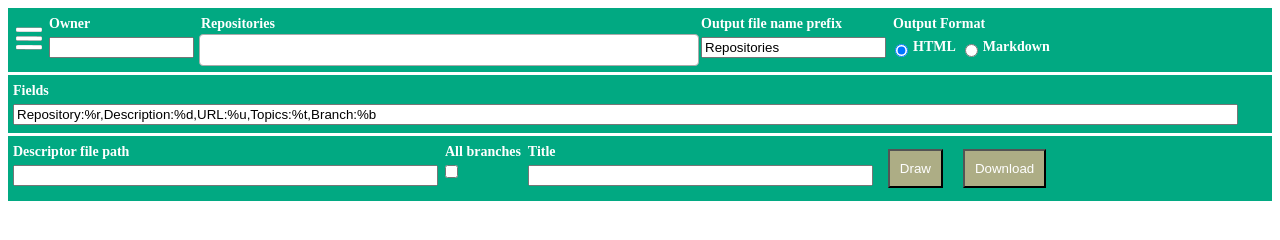
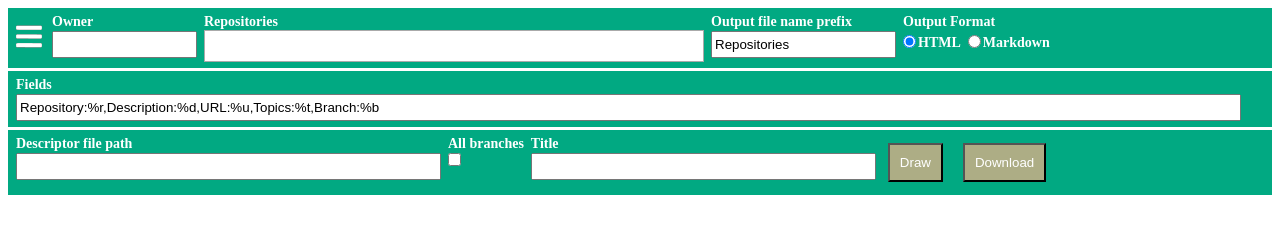
Before and after one commit to plan4hub/yoda, a plain HTML site: page docs/yoda-repositories.html in a window 1280 px wide. Drawn offline with nearby package versions, Linux system fonts and the light colour scheme; no server answers.

Commit message:
#304 #303

```diff
--- a/docs/yoda.css
+++ b/docs/yoda.css
@@ -1,5 +1,5 @@
 /*
- Copyright 2018 Hewlett Packard Enterprise Development LP
+ Copyright 2018-2023 Hewlett Packard Enterprise Development LP
 
 Permission is hereby granted, free of charge, to any person obtaining a copy of this software
 and associated documentation files (the "Software"), to deal in the Software without restriction,
@@ -28,25 +28,13 @@ body {
   --main-bg-color: #01a982;
 }
 
-/* HATE spinners */
-input::-webkit-outer-spin-button,
-input::-webkit-inner-spin-button {
-  -webkit-appearance: none;
-  margin: 0;
+.field {
+    margin: 3px 2px 3px 5px;
+    display: inline-block;
 }
 
-/* Firefox */
-input[type=number] {
-  -moz-appearance: textfield;
-}
-
-.field {
-    float: left;
-    box-sizing: border-box;
-    margin: 0 0 3px 0px;
-    position: relative;
-    display: inline-block;
-
+.frame .field input {
+    margin: 1px 0px 0px 0px;
 }
 
 .tooltip,
@@ -92,44 +80,39 @@ label {
 	font-weight: bold;
 	color: white;
 }
-select, input, label, textarea {
+
+select {
 	display: block;
     float: top;
-    margin: 5px 5px 2px 2px;
-}
-#countradio label {
-	display: inline;
-    float: left;
+    box-sizing:content-box;
 }
 
-#countradio input {
-	display: inline;
-    float: left;
+input, label, textarea {
+	display: block;
+    float: top;
+    box-sizing:content-box;
 }
 
-#estimateradio label {
-	display: inline;
-    float: left;
+input {
+    padding: 4px 2px 4px 2px;
 }
 
-#estimateradio input {
-	display: inline;
-    float: left;
-}
-
-#outputformatradio label {
-	display: inline;
-    float: left;
-}
-
- #outputformatradio input {
-	display: inline;
-    float: left;
-}
-
+#countradio label,
+#estimateradio label,
+#outputformatradio label,
 #estimatern label {
 	display: inline;
     float: left;
+    margin: 5px 7px 0px 0px;
+}
+
+#countradio input,
+#estimateradio input,
+#outputformatradio input,
+#estimatern input {
+	display: inline;
+    float: left;
+    margin: 0px 2px 0px 0px;
 }
 
 .frame {
@@ -212,6 +195,7 @@ thead {
   	grid-template-columns: 200px 200px 200px;
   	float: left;
 }
+
 .labelframe {
 	float: left;
 	border: 2px dashed green;
@@ -219,19 +203,23 @@ thead {
 	padding: 5px 5px;
   	width: 620px;
 }
+
 .frameheader {
 	color: white;
 	width: 20%;
 }
+
 .thetwoframes {
 	float: top;
 }
+
 .flatfield {
-    float: left;
     margin: 0 0 3px 0px;
     position: relative;
     display: inline-block;
 }
+
+/* Snack bar and animation stuff */
 #snackbar {
     visibility: hidden;
     min-width: 250px;
@@ -273,31 +261,18 @@ thead {
     from {bottom: 30px; opacity: 1;}
     to {bottom: 0; opacity: 0;}
 }
-/* Input field */
-.select2-selection__rendered { }
 
-/* Around the search field */
-.select2-search {  }
-
-/* Search field */
-.select2-search input {  }
-
-/* Each result */
-.select2-results {  }
-
-/* Higlighted (hover) result */
-.select2-results__option--highlighted {  }
-
-/* Selected option */
-.select2-results__option[aria-selected=true] {  }
-
+/* Select 2 stuff */
 .select2, .select2 option {
   font-size:15px;
+  padding: 0px 0px 0px 0px;
+}
+
+[class^='select2'] {
+    border-radius: 0px !important;
 }
 
 /* Dropdown menu stuff */
-.dropimg {
-}
 .dropdown {
     display: inline-block;
     margin: auto 5px;
@@ -313,7 +288,7 @@ thead {
 }
 .dropdown-content a {
     color: black;
-    padding: 12px 16px;
+    padding: 10px 10px;
     text-decoration: none;
     display: block;
     font-family: sans-serif;
```
Also changed, not shown: docs/yoda-exporter.html (+1 -1 lines).
